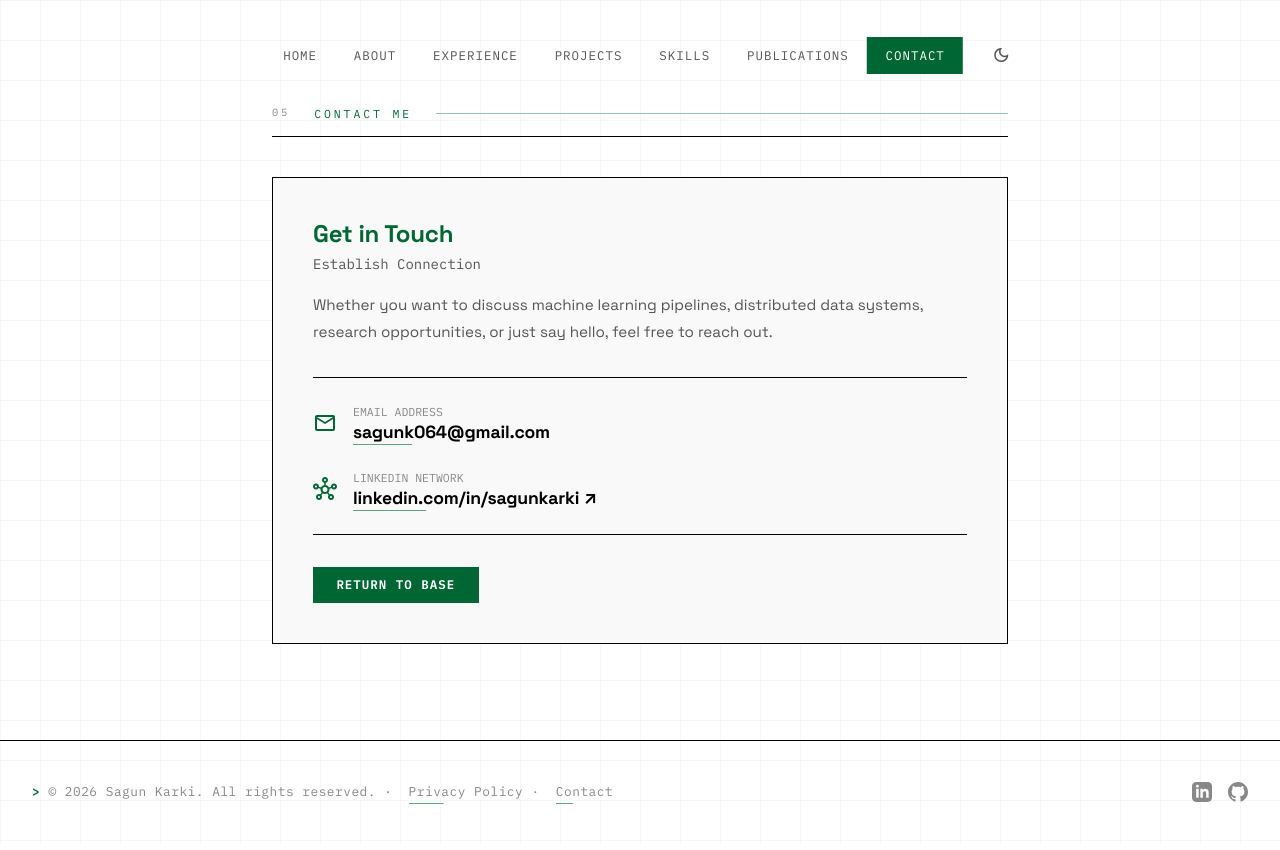
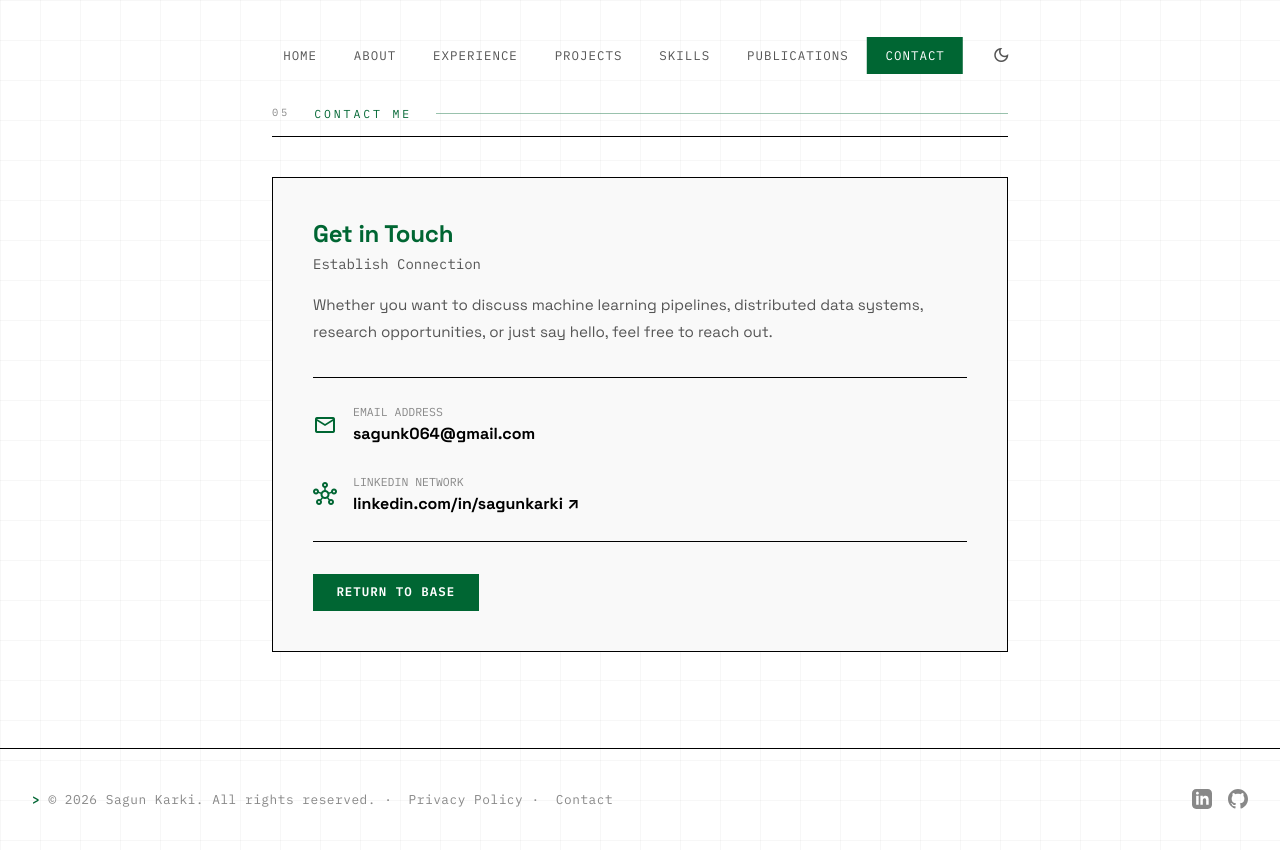
Before and after one commit to sagun-karki/portfolio-website, a Flask app: page /contact in a window 1280 px wide. Run offline with Flask 2, Linux system fonts and the light colour scheme.

Commit message:
Replace inline handlers with CSS classes on subpages
Move contact/privacy/footer styling into the modular CSS system and use delegated data-track attributes instead of onclick/onmouseover.

Co-authored-by: Cursor <cursoragent@cursor.com>

```diff
--- a/api/static/css/navigation.css
+++ b/api/static/css/navigation.css
@@ -100,12 +100,20 @@
 }
 
 .social-links a:hover,
-.footer-content a:hover {
+.footer-content a:hover,
+.footer-text-link:hover {
     color: var(--accent);
 }
 
+.footer-text-link {
+    color: var(--text-tertiary);
+    text-decoration: none;
+    margin-left: 0.5rem;
+    transition: color 0.2s ease;
+}
+
 /* Global text link underline — accent colored */
-a:not(.nav-links a):not(.nav-brand):not(.social-links a):not(.hero-links a):not(.hero-btn) {
+a:not(.nav-links a):not(.nav-brand):not(.social-links a):not(.hero-links a):not(.hero-btn):not(.footer-text-link):not(.contact-channel-link) {
     color: inherit;
     text-decoration: none;
     position: relative;
@@ -113,7 +121,7 @@ a:not(.nav-links a):not(.nav-brand):not(.social-links a):not(.hero-links a):not(
     transition: color 0.2s ease;
 }
 
-a:not(.nav-links a):not(.nav-brand):not(.social-links a):not(.hero-links a):not(.hero-btn)::after {
+a:not(.nav-links a):not(.nav-brand):not(.social-links a):not(.hero-links a):not(.hero-btn):not(.footer-text-link):not(.contact-channel-link)::after {
     content: '';
     position: absolute;
     width: 100%;
@@ -127,11 +135,11 @@ a:not(.nav-links a):not(.nav-brand):not(.social-links a):not(.hero-links a):not(
     opacity: 0.6;
 }
 
-a:not(.nav-links a):not(.nav-brand):not(.social-links a):not(.hero-links a):hover {
+a:not(.nav-links a):not(.nav-brand):not(.social-links a):not(.hero-links a):not(.hero-btn):not(.footer-text-link):not(.contact-channel-link):hover {
     color: var(--accent);
 }
 
-a:not(.nav-links a):not(.nav-brand):not(.social-links a):not(.hero-links a):hover::after {
+a:not(.nav-links a):not(.nav-brand):not(.social-links a):not(.hero-links a):not(.hero-btn):not(.footer-text-link):not(.contact-channel-link):hover::after {
     transform: scaleX(1);
     opacity: 1;
 }
--- a/api/static/css/sections.css
+++ b/api/static/css/sections.css
@@ -557,3 +557,97 @@
 #tsparticles {
     display: none !important;
 }
+
+/* ==========================================================================
+   SUBPAGES (Contact / Privacy)
+   ========================================================================== */
+.subpage {
+    max-width: 800px;
+    margin: 0 auto;
+    padding: calc(var(--header-height) + 2rem) var(--container-padding) 6rem;
+}
+
+.subpage-card {
+    opacity: 1;
+    transform: none;
+    display: flex;
+    flex-direction: column;
+    gap: 2rem;
+}
+
+.subpage-heading {
+    font-size: 1.5rem;
+    color: var(--accent);
+}
+
+.subpage-lead {
+    margin-top: 0.5rem;
+}
+
+.subpage-lead.card-item-desc {
+    margin-top: 1rem;
+}
+
+.subpage-footer-action {
+    margin-top: 1rem;
+    border-top: 1px solid var(--border-color);
+    padding-top: 1.5rem;
+}
+
+.contact-channels {
+    display: flex;
+    flex-direction: column;
+    gap: 1.5rem;
+    border-top: 1px solid var(--border-color);
+    border-bottom: 1px solid var(--border-color);
+    padding: 1.5rem 0;
+}
+
+.contact-channel {
+    display: flex;
+    align-items: center;
+    gap: 1rem;
+}
+
+.contact-channel-icon {
+    color: var(--accent);
+    font-size: 1.5rem;
+}
+
+.contact-channel-body {
+    display: flex;
+    flex-direction: column;
+}
+
+.contact-channel-label {
+    font-family: var(--font-mono);
+    font-size: 0.72rem;
+    color: var(--text-tertiary);
+    text-transform: uppercase;
+}
+
+.contact-channel-link {
+    margin: 0;
+    font-family: var(--font-heading);
+    font-weight: 700;
+    font-size: 1rem;
+    text-decoration: none;
+    color: var(--text-primary);
+    transition: color 0.2s ease;
+}
+
+.contact-channel-link:hover {
+    color: var(--accent);
+}
+
+.privacy-callout {
+    margin-top: 0.5rem;
+    font-family: var(--font-mono);
+    font-size: 0.85rem;
+    color: var(--accent);
+}
+
+.privacy-code {
+    font-family: var(--font-mono);
+    color: var(--accent);
+}
--- a/api/templates/base.html
+++ b/api/templates/base.html
@@ -109,8 +109,8 @@
     <div class="footer-content">
       <p>
         &copy; {{ current_year }} {{ site_data.profile.name }}. All rights reserved.
-        · <a href="/privacy" style="color: var(--text-tertiary); text-decoration: none; margin-left: 0.5rem; transition: color 0.2s;" onmouseover="this.style.color='var(--accent)'" onmouseout="this.style.color='var(--text-tertiary)'">Privacy Policy</a>
-        · <a href="/contact" style="color: var(--text-tertiary); text-decoration: none; margin-left: 0.5rem; transition: color 0.2s;" onmouseover="this.style.color='var(--accent)'" onmouseout="this.style.color='var(--text-tertiary)'">Contact</a>
+        · <a href="/privacy" class="footer-text-link">Privacy Policy</a>
+        · <a href="/contact" class="footer-text-link">Contact</a>
       </p>
       <div class="social-links">
         {% for social in site_data.profile.socials %}
--- a/api/templates/contact.html
+++ b/api/templates/contact.html
@@ -5,37 +5,40 @@
 {% block twitter_title %}Contact | Sagun Karki{% endblock %}
 
 {% block content %}
-<section class="section-container" style="max-width: 800px; margin: 0 auto; padding: calc(var(--header-height) + 2rem) var(--container-padding) 6rem;">
+<section class="subpage">
   <h2 class="section-title" data-index="05">Contact Me</h2>
 
-  <div class="card" style="opacity: 1; transform: none; display: flex; flex-direction: column; gap: 2rem;">
+  <div class="card subpage-card">
     <div>
-      <h3 class="card-item-title" style="font-size: 1.5rem; color: var(--accent);">Get in Touch</h3>
+      <h3 class="card-item-title subpage-heading">Get in Touch</h3>
       <p class="card-item-subtitle">Establish Connection</p>
-      <p class="card-item-desc" style="margin-top: 1rem;">
+      <p class="card-item-desc subpage-lead">
         Whether you want to discuss machine learning pipelines, distributed data systems, research opportunities, or just say hello, feel free to reach out.
       </p>
     </div>
 
-    <div style="display: flex; flex-direction: column; gap: 1.5rem; border-top: 1px solid var(--border-color); border-bottom: 1px solid var(--border-color); padding: 1.5rem 0;">
-      <div style="display: flex; align-items: center; gap: 1rem;">
-        <span class="material-symbols-outlined" style="color: var(--accent); font-size: 1.5rem;">mail</span>
-        <div style="display: flex; flex-direction: column;">
-          <span style="font-family: var(--font-mono); font-size: 0.72rem; color: var(--text-tertiary); text-transform: uppercase;">Email Address</span>
-          <a href="mailto:{{ site_data.profile.email }}" class="card-item-title" style="margin: 0; text-decoration: none; color: var(--text-primary); transition: color 0.2s;" onmouseover="this.style.color='var(--accent)'" onmouseout="this.style.color='var(--text-primary)'">
+    <div class="contact-channels">
+      <div class="contact-channel">
+        <span class="material-symbols-outlined contact-channel-icon" aria-hidden="true">mail</span>
+        <div class="contact-channel-body">
+          <span class="contact-channel-label">Email Address</span>
+          <a href="mailto:{{ site_data.profile.email }}" class="contact-channel-link">
             {{ site_data.profile.email }}
           </a>
         </div>
       </div>
 
-      <div style="display: flex; align-items: center; gap: 1rem;">
-        <span class="material-symbols-outlined" style="color: var(--accent); font-size: 1.5rem;">hub</span>
-        <div style="display: flex; flex-direction: column;">
-          <span style="font-family: var(--font-mono); font-size: 0.72rem; color: var(--text-tertiary); text-transform: uppercase;">LinkedIn Network</span>
+      <div class="contact-channel">
+        <span class="material-symbols-outlined contact-channel-icon" aria-hidden="true">hub</span>
+        <div class="contact-channel-body">
+          <span class="contact-channel-label">LinkedIn Network</span>
           {% for social in site_data.profile.socials %}
             {% if social.platform == "LinkedIn" %}
-            <a href="{{ social.url }}" target="_blank" class="card-item-title" style="margin: 0; text-decoration: none; color: var(--text-primary); transition: color 0.2s;" onmouseover="this.style.color='var(--accent)'" onmouseout="this.style.color='var(--text-primary)'"
-               onclick="if(typeof gtag==='function'){gtag('event','social_engagement',{platform:'LinkedIn',location:'contact_page'});}">
+            <a href="{{ social.url }}" target="_blank"
+               class="contact-channel-link"
+               data-track-event="social_engagement"
+               data-track-platform="LinkedIn"
+               data-track-location="contact_page">
               linkedin.com/in/sagunkarki ↗
             </a>
             {% endif %}
```
Also changed, not shown: api/templates/privacy.html (+10 -10 lines).
